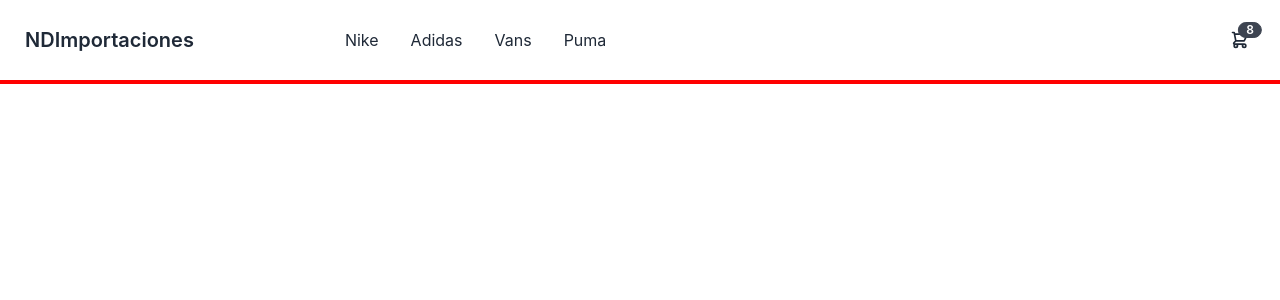
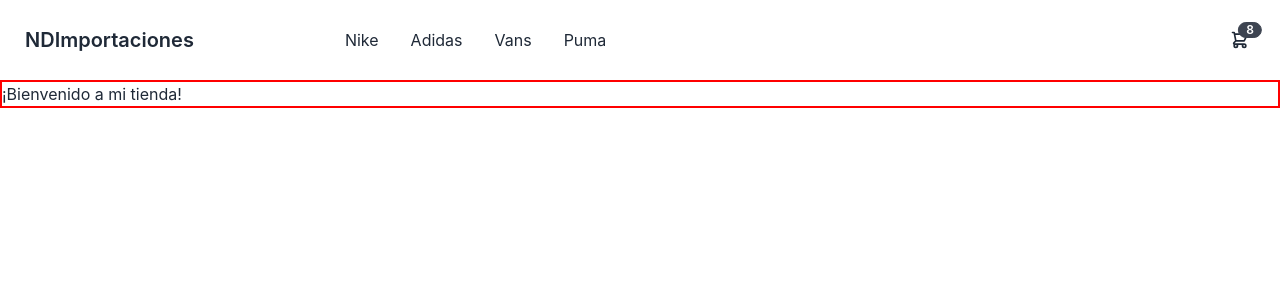
Before and after one commit to nahuecacciatore/React, a React (Create React App) app: page / in a window 1280 px wide. Shown: the top 300 px of the page. Built offline with nearby package versions, Linux system fonts and the light colour scheme.

Commit message:
Primera entrega

```diff
--- a/src/App.js
+++ b/src/App.js
@@ -10,7 +10,7 @@ function App() {
   return (
     <>
         <NavBar/>
-        <ItemListContainer/>
+        <ItemListContainer greeting='¡Bienvenido a mi tienda!'/>
     </>
   );
 }
```
